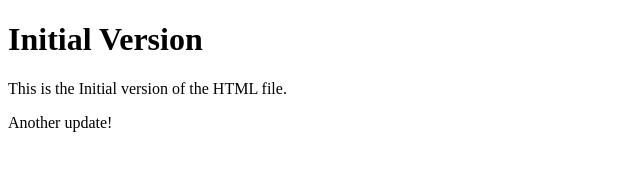
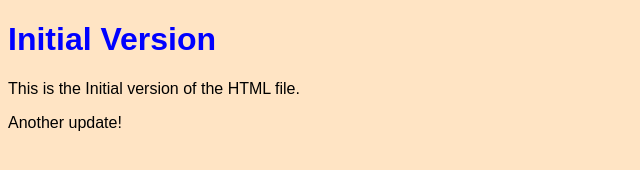
Before and after one commit to princia05/git_github_seesion_se, a plain HTML site: page index.html in a window 1280 px wide. Shown: the whole page, without its empty margins (0-640 px from the left). Drawn offline with Linux system fonts and the light colour scheme.

Commit message:
Update: Added CSS styling in add-styling branch

```diff
--- a/index.html
+++ b/index.html
@@ -3,6 +3,15 @@
 <html>
     <head>
         <title>Git and Github Hands-on</title>
+        <style>
+            body{
+                 font-family:Arial, sans-serif;
+                 background-color: bisque;
+            }
+            h1{
+                color:blue;
+            }
+        </style>
     </head>
     <body>
         <h1>Initial Version</h1>
```
